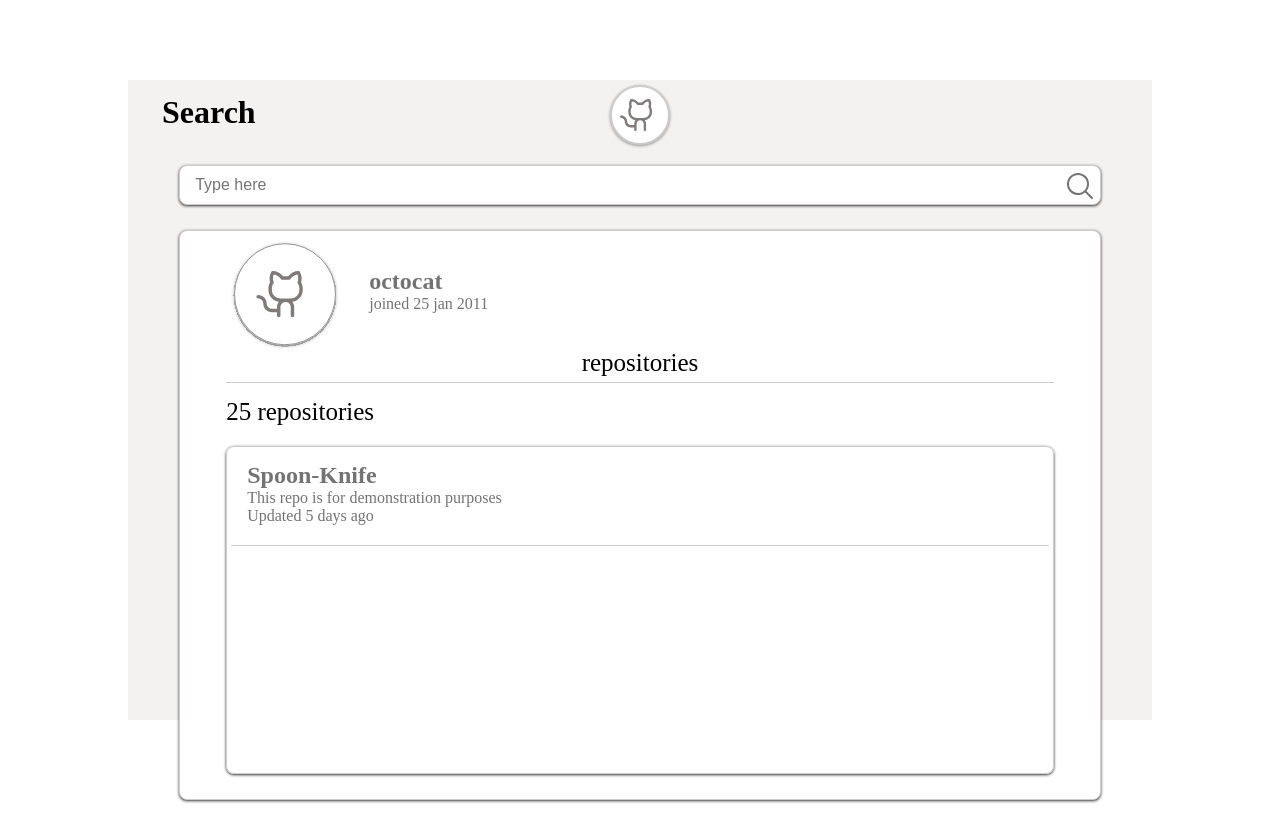
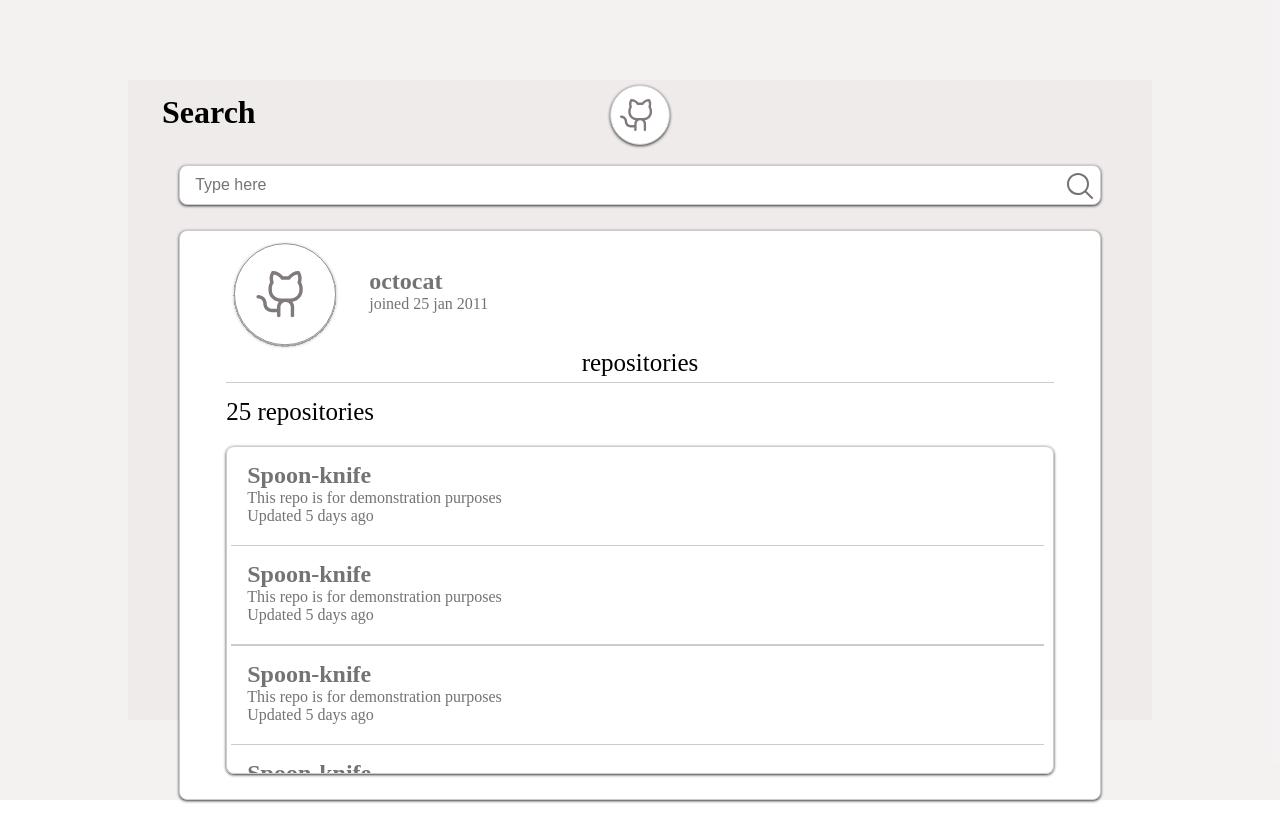
Before and after one commit to Rodrigow897/search-github-api, a React (Vite) app: page / in a window 1280 px wide. Built offline with nearby package versions, Linux system fonts and the light colour scheme.

Commit message:
style: added style to repositories field

```diff
--- a/src/App.css
+++ b/src/App.css
@@ -15,6 +15,7 @@
   width: 100vw;
   height: 100vh;
   align-items: center;
+  background-color: #EDE9E99C;
 }
 
 
@@ -45,13 +46,13 @@ section {
   width: 60px;
   height: 60px;
   border-radius: 50%;
-  border: 2px solid #ccc;
+  border: 1.5px solid #ccc;
   display: flex;
   justify-content: center;
   align-items: center;
   justify-self: center;
   margin-top: 5px;
-  box-shadow: 0 1px 3px rgba(0,0,0,0.4);
+  box-shadow: 0 1px 3px rgba(0,0,0,0.8);
 }
 
 #icon-cat {
@@ -152,12 +153,18 @@ section {
   margin-top: 20px;
   justify-self: center;
   height: 90%;
+  max-height: 400px;
+  overflow-y: auto;
+  overflow-x: hidden;
+  padding-right: 5px;
   width: 90%;
   border: 1.5px solid #ccc;
   border-radius: 8px;
   box-shadow: 0 1px 3px rgba(0,0,0,0.8);
   margin-bottom: 25px;
 }
+
+
 
 #divider2{
   border: none;
--- a/src/App.jsx
+++ b/src/App.jsx
@@ -1,6 +1,7 @@
 import logCat from './assets/logo-cat.svg'
 import profileSvg from './assets/profile.svg'
 import searchIcon from './assets/search-icon.svg'
+import Repositories from './components/RepositoriesBox'
 import './App.css'
 
 function App() {
@@ -41,15 +42,29 @@ function App() {
 
                 <div id='repositories-field'>
 
-                    <div id='repositories'>
-                      <div id='repositories-info' >
-                        <h2>Spoon-Knife</h2>
-                        <p>This repo is for demonstration purposes </p>
-                        <p>Updated 5 days ago</p>
-                      </div>
-                      <div id='divider2'></div>
-                    </div>
+                    <Repositories
+                      title = "Spoon-knife"
+                      description = "This repo is for demonstration purposes"
+                      lastUpdate = "Updated 5 days ago"
+                    />
 
+                    <Repositories
+                      title = "Spoon-knife"
+                      description = "This repo is for demonstration purposes"
+                      lastUpdate = "Updated 5 days ago"
+                    />
+
+                    <Repositories
+                      title = "Spoon-knife"
+                      description = "This repo is for demonstration purposes"
+                      lastUpdate = "Updated 5 days ago"
+                    />
+
+                    <Repositories
+                      title = "Spoon-knife"
+                      description = "This repo is for demonstration purposes"
+                      lastUpdate = "Updated 5 days ago"
+                    />
 
                 </div>
 
--- /dev/null
+++ b/src/components/RepositoriesBox.jsx
@@ -0,0 +1,14 @@
+export default function Repositories(props) {
+    return(
+        <div className='repositores-box'>
+            <div id='repositories'>
+                <div id='repositories-info' >
+                    <h2 className="title" >{props.title}</h2>
+                    <p className="description">{props.description}</p>
+                    <p className="last-update">{props.lastUpdate}</p>
+                </div>
+                <div id='divider2'></div>
+            </div>
+        </div>
+    )
+}
```
